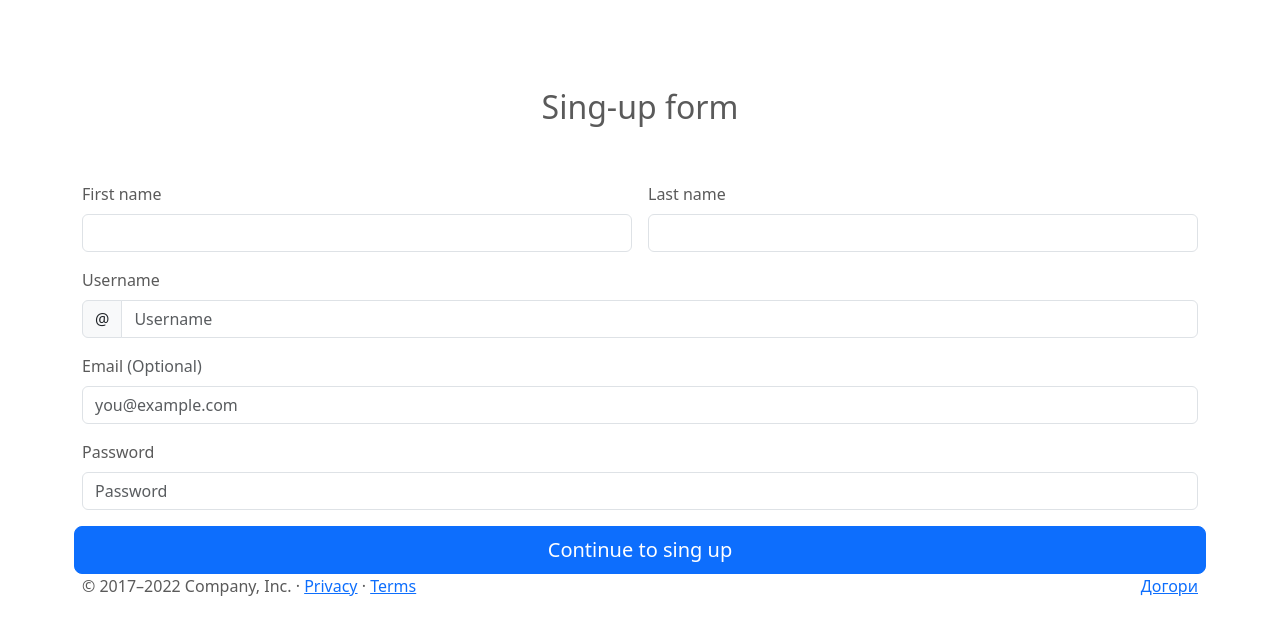
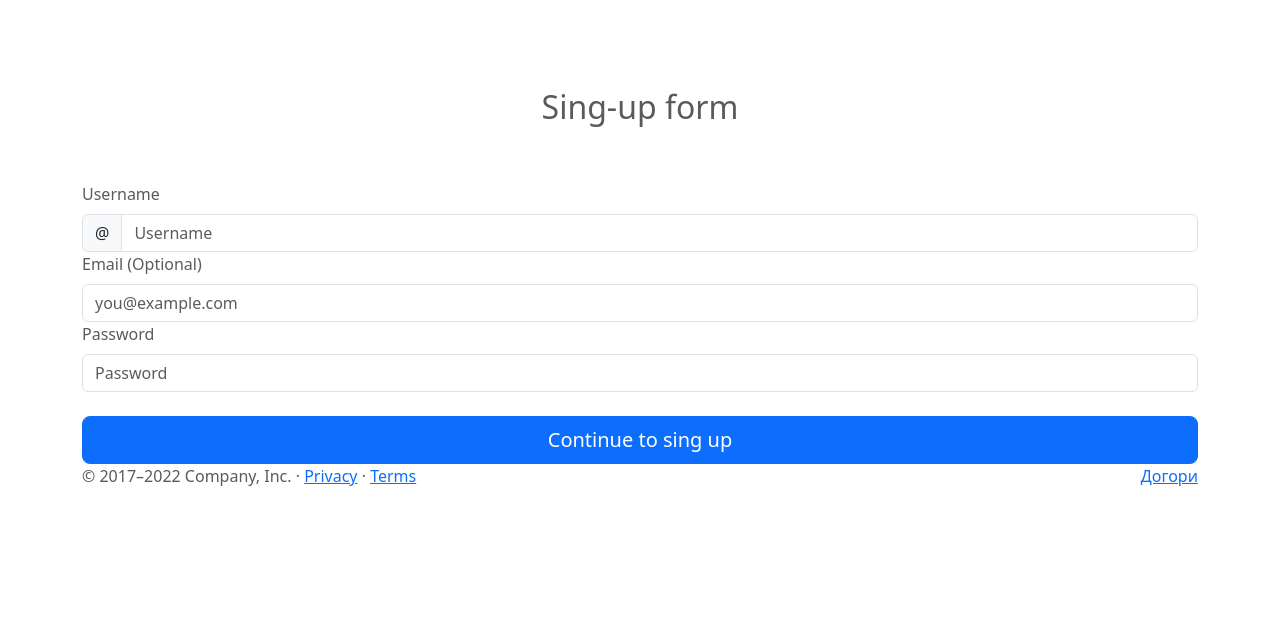
Before and after one commit to Mykhailo-Tr/FinalProject, a Flask app: page /sign-up in a window 1280 px wide. Shown: the part 56-691 px from the top of the page. Run offline with Flask 3, Linux system fonts and the light colour scheme; some libraries are stand-ins or nearby versions.

Commit message:
Added SQL_db.py (work with db), edit pages

```diff
--- a/main.py
+++ b/main.py
@@ -1,7 +1,9 @@
 from flask import Flask, redirect, render_template, url_for, request
+from SQL_db import DataBase
 
 
 app = Flask(__name__)
+db = DataBase('database.db')
 
 
 @app.route("/index")
@@ -12,49 +14,55 @@ def index():
 
 @app.route("/about")
 def about():
-    return render_template('about/index.html', page='about')
+    return render_template('about/index.html', page='about', title='Про Ліцей - РОГАТИНСЬКИЙ ЛІЦЕЙ №1')
 
 
 @app.route("/contacts")
 def contacts():
-    return render_template('contact/contact.html', page='contacts')
+    return render_template('contact/contact.html', page='contacts', title='Контакти - РОГАТИНСЬКИЙ ЛІЦЕЙ №1')
 
 
 @app.route("/sign-in", methods=["GET", "POST"])
 def sign_in():
     if request.method == "GET":
-        return render_template('auth/sign_in.html')
+        return render_template('auth/sign_in.html', title='Увійти - РОГАТИНСЬКИЙ ЛІЦЕЙ №1')
     elif request.method == "POST":
-        return render_template('auth/sign_in.html')
+
+        return render_template('auth/sign_in.html', title='Увійти - РОГАТИНСЬКИЙ ЛІЦЕЙ №1')
 
 
 @app.route("/sign-up", methods=["GET", "POST"])
 def sign_up():
     if request.method == "GET":
-        return render_template('auth/sign_up.html')
+        return render_template('auth/sign_up.html', title='Зареєструватися - РОГАТИНСЬКИЙ ЛІЦЕЙ №1')
     elif request.method == "POST":
-        return render_template('auth/sign_up.html')
+        username = request.form.get("username")
+        email = request.form.get("email")
+        password = request.form.get("password")
+        db.add_user(username, email, password)
 
+        users = db.get_users()
+        return f"{users}"
 
 
 @app.route("/heros")
 def heros():
-    return render_template("main/geroi.html", page='index')
+    return render_template("main/geroi.html", page='index', title='Герої не вмирають! - РОГАТИНСЬКИЙ ЛІЦЕЙ №1')
 
 
 @app.route("/about/history")
 def history():
-    return render_template('about/history.html', page='about')
+    return render_template('about/history.html', page='about', title='Історія Ліцею - РОГАТИНСЬКИЙ ЛІЦЕЙ №1')
 
 
 @app.route("/about/olympiads")
 def olympiads():
-    return render_template('about/olymp.html', page='about')
+    return render_template('about/olymp.html', page='about', title='Олімпіади та конкурси - РОГАТИНСЬКИЙ ЛІЦЕЙ №1')
 
 
 @app.route("/about/symbols")
 def symbols():
-    return render_template('about/symbol.html', page='about')
+    return render_template('about/symbol.html', page='about', title='Символіка Ліцею - РОГАТИНСЬКИЙ ЛІЦЕЙ №1')
 
 
 
--- a/templates/auth/sign_up.html
+++ b/templates/auth/sign_up.html
@@ -12,29 +12,14 @@
 
   <div class="row g-5">
     <div class="">
-      <form class="needs-validation" novalidate>
-        <div class="row g-3">
-          <div class="col-sm-6">
-            <label for="firstName" class="form-label">First name</label>
-            <input type="text" class="form-control" id="firstName" placeholder="" value="" required>
-            <div class="invalid-feedback">
-              Valid first name is required.
-            </div>
-          </div>
+      <form class="needs-validation" novalidate method="post">
 
-          <div class="col-sm-6">
-            <label for="lastName" class="form-label">Last name</label>
-            <input type="text" class="form-control" id="lastName" placeholder="" value="" required>
-            <div class="invalid-feedback">
-              Valid last name is required.
-            </div>
-          </div>
 
           <div class="col-12">
             <label for="username" class="form-label">Username</label>
             <div class="input-group has-validation">
               <span class="input-group-text">@</span>
-              <input type="text" class="form-control" id="username" placeholder="Username" required>
+              <input name="username" type="text" class="form-control" id="username" placeholder="Username" required>
             <div class="invalid-feedback">
                 Your username is required.
               </div>
@@ -43,7 +28,7 @@
 
           <div class="col-12">
             <label for="email" class="form-label">Email <span class="text-muted">(Optional)</span></label>
-            <input type="email" class="form-control" id="email" placeholder="you@example.com">
+            <input name="email" type="email" class="form-control" id="email" placeholder="you@example.com">
             <div class="invalid-feedback">
               Please enter a valid email address for shipping updates.
             </div>
@@ -51,9 +36,10 @@
 
           <div class="col-12">
             <label for="Password" class="form-label">Password</label>
-            <input type="password" class="form-control" id="password" placeholder="Password">
+            <input type="password" class="form-control" id="password" placeholder="Password" name="password">
 
           </div>
+          <br>
         <button class="w-100 btn btn-primary btn-lg my-castom-green" type="submit">Continue to sing up</button>
       </form>
     </div>
```
Also changed, not shown: SQL_db.py (added, +45 -0 lines), database.db (added), 1 other file.
